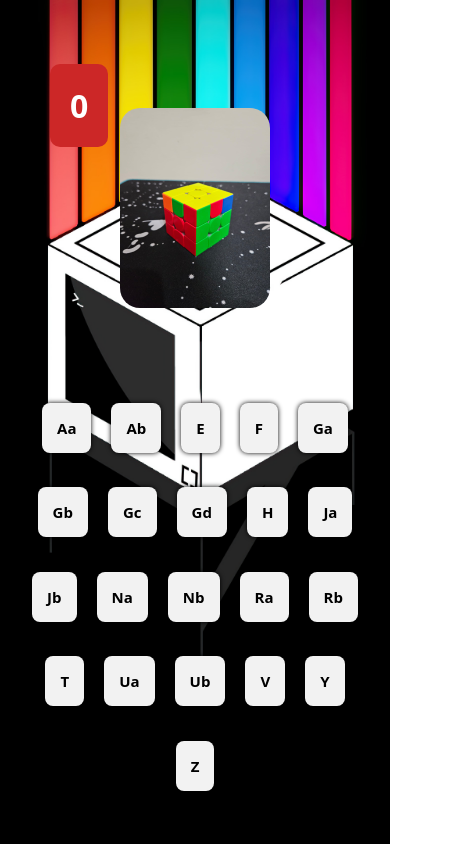
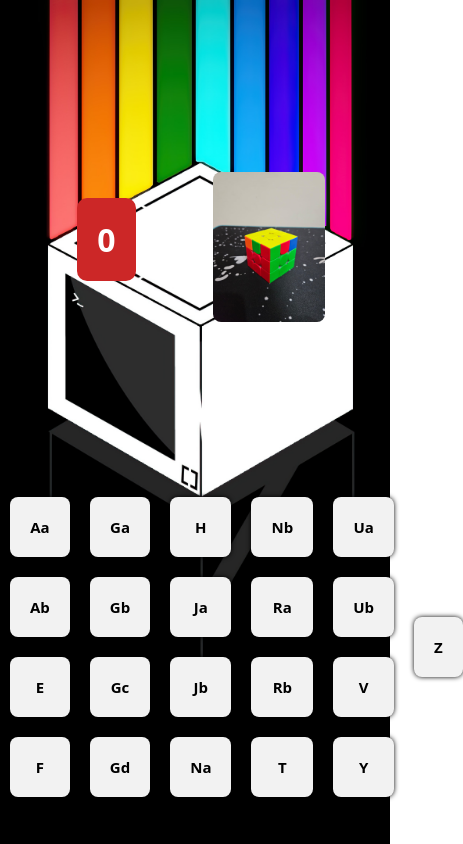
Before and after one commit to ThiagoR19/-PLL-2-sides-triner, a website: page index.html in a window 390 px wide. Shown: the whole page, 463 px wide, since content can reach past the window. Drawn offline with Linux system fonts and the light colour scheme.

Commit message:
Mejorando Diseño

```diff
--- a/index.html
+++ b/index.html
@@ -6,7 +6,6 @@
   <script src="script.js" defer></script>
   <link rel="icon" href="icono.png">
   <style>
-
     * {
       padding: 0;
       margin: 0;
@@ -26,55 +25,62 @@
       background-repeat: no-repeat;
     }
 
-    div img {
-      height: 400px;
-      border-radius: 20px;
-
-    }
-
-    header img {
-      height: 300px;
-      position: absolute;
-      margin: 50px 50px 50px 87vw;
-      padding: 50px;
-    }
-
-    header {
+    #stats {
       display: flex;
+      justify-content: space-evenly;
+      align-items: center;
       flex-direction: row;
-      align-items: center;
-      justify-content: space-between;
-      position: absolute;
-      height: 25vh;
+      width: 100%;
+      height: 50vh;
     }
 
     h1 {
       margin: 50px;
-      position: absolute;
       background-color: rgb(204, 39, 39);
       padding: 50px;
       border-radius: 10px;
       color: white;
+      font-size: 50px;
+    }
+
+    #stats_child {
+      display: flex;
+      align-items: center;
+      justify-content: center;
+      flex-direction: column;
+    }
+
+    .h3 {
+      opacity: 0;
+    }
+
+    div img {
+      height: 400px;
+      border-radius: 8px;
+      margin-top: 20px;
     }
 
     .h2 {
-      margin: 70px;
-      position: absolute;
       background-color:  rgb(204, 39, 39);
       padding: 30px  50px;
       border-radius: 10px;
       color: white;
-      margin: 50px 50px 50px 78vw;
     }
 
-
+    #img_prev {
+      height: 300px;
+      margin-top: 20px;
+      border-radius: 8px;
+    }
 
     #buttons {
-      height: 30%;
-      width: 63%;
-      margin: 0 100px;
+      width: 80%;
+      height: 40vh;
+      display: flex;
+      flex-wrap: wrap;
+      justify-content: center;
+      flex-direction: column;
     }
-
 
     .buttons {
       padding: 30px;
@@ -93,9 +99,6 @@
     .buttons:hover {
       background-color: rgb(204, 39, 39);
     }
-    .h3 {
-      opacity: 0;
-    }
 
     .correct,.incorrect {
       padding: 20px;
@@ -112,57 +115,60 @@
       background-color: rgb(204, 39, 39);
     }
 
-    @media (max-width:720px) {
+    @media (max-width:1180px) {
       .buttons {
-        padding: 15px;
-        font-size: 15px;
+        padding: 20px;
       }
       div img {
+        height: 300px;
+      }
+      #img_prev {
         height: 200px;
-        border-radius: 20px;
       }
-
-      h1 {
-        padding: 20px;
-      }
-
-      #buttons {
-      height: 50%;
-      margin: 0 20px;
-      width: 90%;
-      display: flex;
-      flex-wrap: wrap;
-      justify-content: center;
-      align-items: center;
-      }
-
-      #hero {
-        justify-content: space-around;
-      }
-
-      h2 {
-        padding: 10px;
-        font-size: 15px;
-        margin: 50px 50px 50px 70vw;
-      }
-
-      header img {
-        height: 200px;
-        position: absolute;
-        margin: 250px 50px 50px 60vw;
-        padding: 50px;
+      #h2 {
+        padding: 15px;
       }
     }
 
-
+    @media (max-width:720px) {
+      .buttons {
+        padding: 20px;
+        font-size: 15px;
+      }
+      h1 {
+        padding: 20px;
+        font-size: 32px;
+      }
+      div img {
+        height: 150px;
+      }
+      #img_prev {
+        height: 100px;
+      }
+      #h2 {
+        padding: 5px;
+        font-size: 20px;
+      }
+      #buttons {
+        width: 100%;
+      }
+    }
   </style>
   <title>2-Sides PLL Trainer</title>
 </head>
 <body>
-  <header><h1 id="h1">0</h1><h2 id="h2"></h2><img id="img_prev"></header>
   <section id="hero">
-    <h3 class="h3" id="h3"></h3>
-    <div id="image"></div>
+    <div id="stats">
+      <h1 id="h1">0</h1>
+      <div id="stats_child">
+        <h3 class="h3" id="h3"></h3>
+        <div id="image"></div>
+      </div>
+      <div id="stats_child">
+        <h2 id="h2"></h2>
+        <img id="img_prev">
+      </div>
+     </div>
     <div id="buttons"></div>
   </section>
 </body>
```
